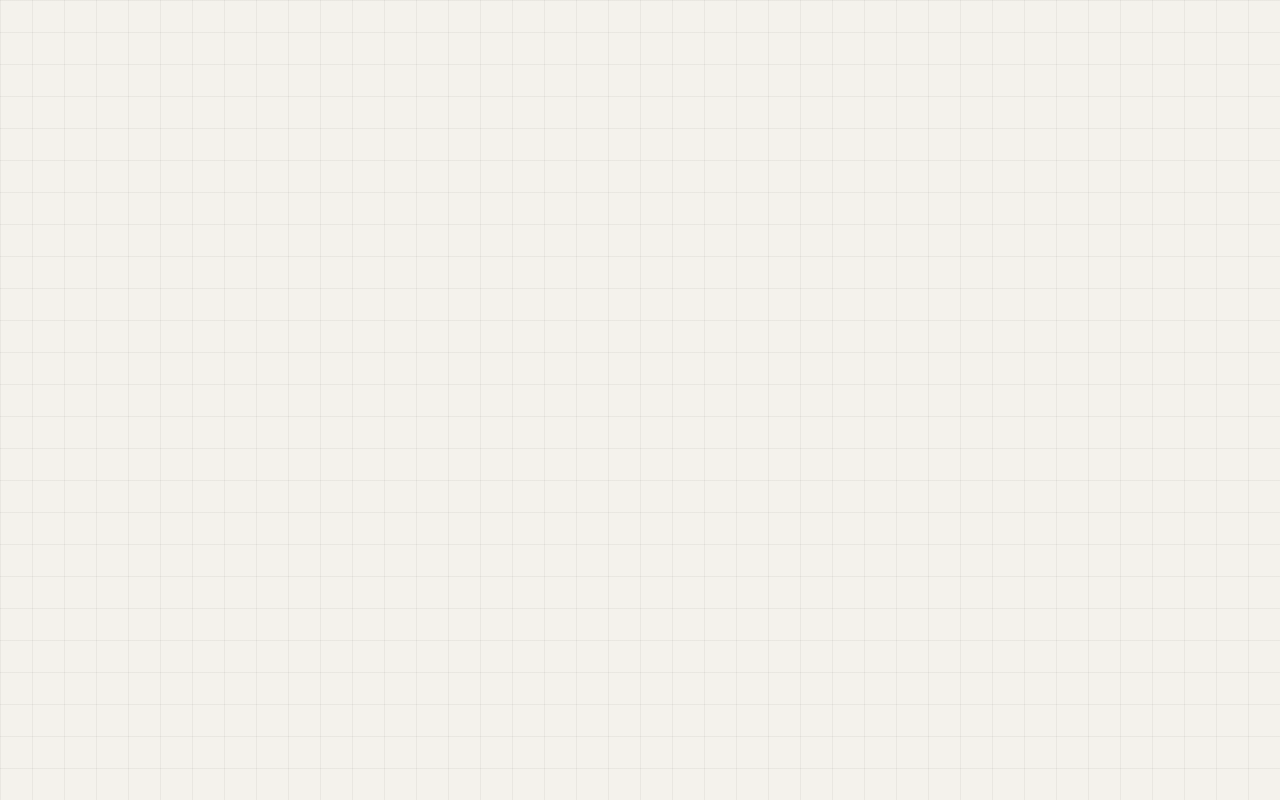
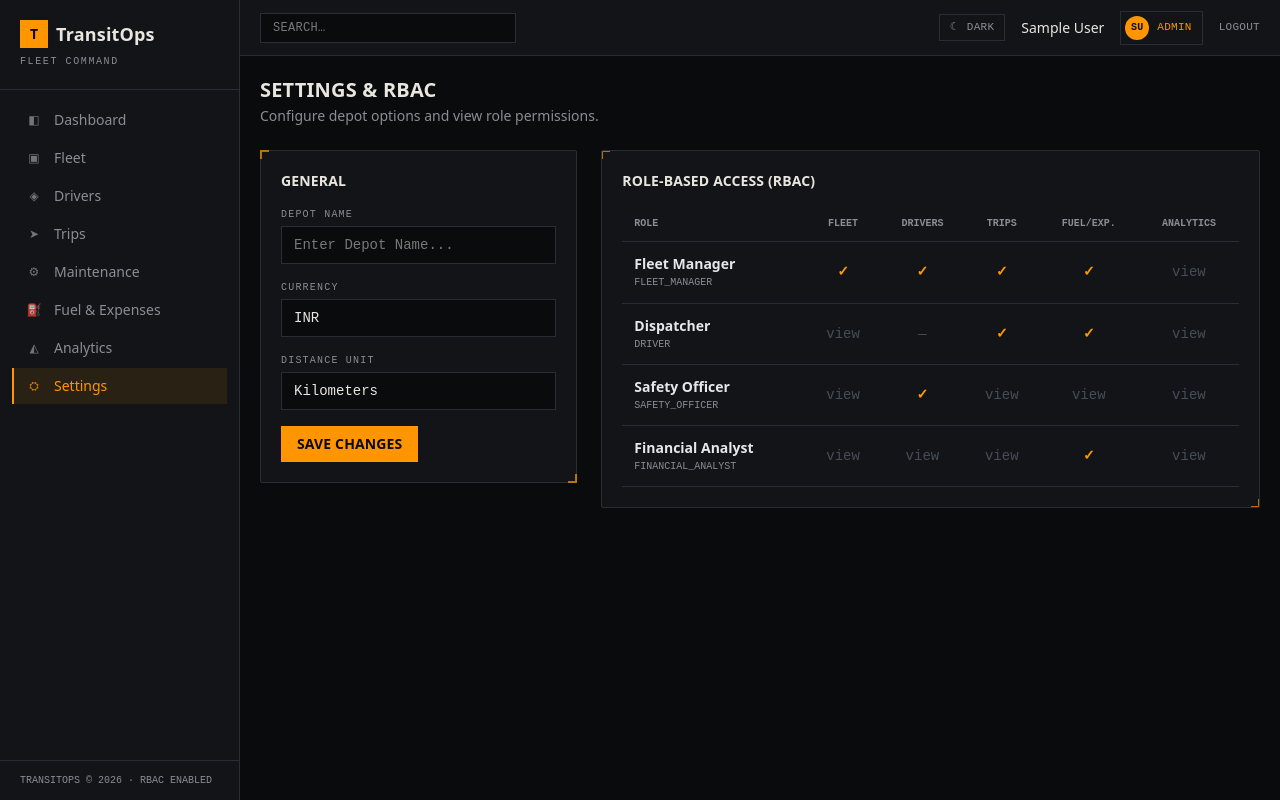
Before and after one commit to hsd2514/RouteHQ, a React app in the folder frontend/: page /settings in a window 1280 px wide. Before the commit this address had no page. Built offline with nearby package versions, Linux system fonts and the light colour scheme; sample sign-in values are in the browser's storage; the HTML template or start-up script is replaced by a standard one.

Commit message:
feat: implement Settings & RBAC page

```diff
--- a/frontend/src/App.jsx
+++ b/frontend/src/App.jsx
@@ -12,6 +12,8 @@ import Reports from "./pages/Reports";
 import Signup from "./pages/Signup";
 import Trips from "./pages/Trips";
 import Vehicles from "./pages/Vehicles";
+import Settings from "./pages/Settings";
+
 
 function AppLayout({ children }) {
   return (
@@ -102,6 +104,16 @@ function App() {
               </ProtectedRoute>
             }
           />
+          <Route
+            path="/settings"
+            element={
+              <ProtectedRoute>
+                <AppLayout>
+                  <Settings />
+                </AppLayout>
+              </ProtectedRoute>
+            }
+          />
           <Route path="/" element={<Navigate to="/dashboard" replace />} />
         </Routes>
       </Router>
--- a/frontend/src/components/layout/Sidebar.jsx
+++ b/frontend/src/components/layout/Sidebar.jsx
@@ -8,6 +8,7 @@ const NAV_ITEMS = [
   { to: "/maintenance", label: "Maintenance", glyph: "⚙" },
   { to: "/fuel-expenses", label: "Fuel & Expenses", glyph: "⛽" },
   { to: "/reports", label: "Analytics", glyph: "◭" },
+  { to: "/settings", label: "Settings", glyph: "⛭" },
 ];
 
 export default function Sidebar() {
--- /dev/null
+++ b/frontend/src/pages/Settings.jsx
@@ -0,0 +1,213 @@
+import { useState } from "react";
+
+const labelCls = "block text-[10px] uppercase tracking-[0.12em] font-mono-hq mb-1";
+const inputCls = "hq-glow w-full px-3 py-2 text-sm border outline-none font-mono-hq";
+const inputStyle = { background: "var(--hq-bg)", borderColor: "var(--hq-border)", color: "var(--hq-text)" };
+
+function SuccessToast({ message, onClose }) {
+  if (!message) return null;
+  return (
+    <div
+      id="settings-success-toast"
+      className="hq-rise flex items-start gap-3 px-4 py-3 text-sm border font-mono-hq rounded text-green-600 dark:text-green-400 border-green-500/30 bg-green-500/10"
+      role="alert"
+    >
+      <span className="mt-0.5 shrink-0">✓</span>
+      <span className="flex-1 break-words">{message}</span>
+      <button onClick={onClose} className="ml-2 shrink-0 hover:opacity-70" aria-label="Dismiss">
+        ✕
+      </button>
+    </div>
+  );
+}
+
+export default function Settings() {
+  const [depotName, setDepotName] = useState(localStorage.getItem("settings_depotName") || "");
+  const [currency, setCurrency] = useState(localStorage.getItem("settings_currency") || "INR");
+  const [distanceUnit, setDistanceUnit] = useState(localStorage.getItem("settings_distanceUnit") || "Kilometers");
+  const [toast, setToast] = useState("");
+
+  const handleSave = (e) => {
+    e.preventDefault();
+    localStorage.setItem("settings_depotName", depotName);
+    localStorage.setItem("settings_currency", currency);
+    localStorage.setItem("settings_distanceUnit", distanceUnit);
+    setToast("Settings successfully saved to local storage!");
+    setTimeout(() => {
+      setToast("");
+    }, 4000);
+  };
+
+  const rbacData = [
+    {
+      roleName: "Fleet Manager",
+      roleKey: "fleet_manager",
+      fleet: "✓",
+      drivers: "✓",
+      trips: "✓",
+      fuelExp: "✓",
+      analytics: "view",
+    },
+    {
+      roleName: "Dispatcher",
+      roleKey: "driver",
+      fleet: "view",
+      drivers: "—",
+      trips: "✓",
+      fuelExp: "✓",
+      analytics: "view",
+    },
+    {
+      roleName: "Safety Officer",
+      roleKey: "safety_officer",
+      fleet: "view",
+      drivers: "✓",
+      trips: "view",
+      fuelExp: "view",
+      analytics: "view",
+    },
+    {
+      roleName: "Financial Analyst",
+      roleKey: "financial_analyst",
+      fleet: "view",
+      drivers: "view",
+      trips: "view",
+      fuelExp: "✓",
+      analytics: "view",
+    },
+  ];
+
+  return (
+    <div className="p-5 space-y-6">
+      {/* Title Bar */}
+      <div>
+        <h1 className="font-display font-bold text-xl uppercase tracking-wider" style={{ color: "var(--hq-text)" }}>
+          Settings & RBAC
+        </h1>
+        <p className="text-sm mt-0.5" style={{ color: "var(--hq-text-dim)" }}>
+          Configure depot options and view role permissions.
+        </p>
+      </div>
+
+      {toast && <SuccessToast message={toast} onClose={() => setToast("")} />}
+
+      <div className="grid grid-cols-1 lg:grid-cols-12 gap-6 items-start">
+        {/* General Settings */}
+        <div className="lg:col-span-4 hq-panel p-5 space-y-4">
+          <h2 className="font-display font-semibold text-sm uppercase tracking-wider" style={{ color: "var(--hq-text)" }}>
+            General
+          </h2>
+          <form onSubmit={handleSave} className="space-y-4">
+            <div>
+              <label className={labelCls} style={{ color: "var(--hq-text-dim)" }}>
+                Depot Name
+              </label>
+              <input
+                type="text"
+                placeholder="Enter Depot Name..."
+                value={depotName}
+                onChange={(e) => setDepotName(e.target.value)}
+                className={inputCls}
+                style={inputStyle}
+              />
+            </div>
+
+            <div>
+              <label className={labelCls} style={{ color: "var(--hq-text-dim)" }}>
+                Currency
+              </label>
+              <input
+                type="text"
+                placeholder="e.g. INR, USD"
+                value={currency}
+                onChange={(e) => setCurrency(e.target.value)}
+                className={inputCls}
+                style={inputStyle}
+              />
+            </div>
+
+            <div>
+              <label className={labelCls} style={{ color: "var(--hq-text-dim)" }}>
+                Distance Unit
+              </label>
+              <input
+                type="text"
+                placeholder="e.g. Kilometers, Miles"
+                value={distanceUnit}
+                onChange={(e) => setDistanceUnit(e.target.value)}
+                className={inputCls}
+                style={inputStyle}
+              />
+            </div>
+
+            <button
+              type="submit"
+              className="px-4 py-2 text-sm font-display font-semibold tracking-wide transition-opacity hover:opacity-90 w-full lg:w-auto"
+              style={{ background: "var(--hq-amber)", color: "#0a0b0d" }}
+            >
+              SAVE CHANGES
+            </button>
+          </form>
+        </div>
+
+        {/* RBAC Section */}
+        <div className="lg:col-span-8 hq-panel p-5 space-y-4 overflow-hidden">
+          <h2 className="font-display font-semibold text-sm uppercase tracking-wider" style={{ color: "var(--hq-text)" }}>
+            Role-Based Access (RBAC)
+          </h2>
+          <div className="overflow-x-auto">
+            <table className="w-full text-sm text-left border-collapse">
+              <thead>
+                <tr className="text-[10px] uppercase font-mono-hq border-b" style={{ color: "var(--hq-text-dim)", borderColor: "var(--hq-border)" }}>
+                  <th className="py-2.5 px-3 font-semibold">Role</th>
+                  <th className="py-2.5 px-3 font-semibold text-center">Fleet</th>
+                  <th className="py-2.5 px-3 font-semibold text-center">Drivers</th>
+                  <th className="py-2.5 px-3 font-semibold text-center">Trips</th>
+                  <th className="py-2.5 px-3 font-semibold text-center">Fuel/Exp.</th>
+                  <th className="py-2.5 px-3 font-semibold text-center">Analytics</th>
+                </tr>
+              </thead>
+              <tbody className="divide-y divide-solid" style={{ divideColor: "var(--hq-border)" }}>
+                {rbacData.map((row) => (
+                  <tr key={row.roleKey} className="hover:bg-gray-100/10 transition-colors" style={{ borderBottom: "1px solid var(--hq-border)" }}>
+                    <td className="py-3 px-3">
+                      <div className="font-semibold text-gray-800 dark:text-gray-200">{row.roleName}</div>
+                      <div className="text-[10px] font-mono-hq uppercase mt-0.5" style={{ color: "var(--hq-text-dim)" }}>
+                        {row.roleKey}
+                      </div>
+                    </td>
+                    <td className="py-3 px-3 text-center font-mono-hq text-sm">
+                      <span className={row.fleet === "✓" ? "text-amber-500 font-bold" : "text-gray-500 opacity-60"}>
+                        {row.fleet}
+                      </span>
+                    </td>
+                    <td className="py-3 px-3 text-center font-mono-hq text-sm">
+                      <span className={row.drivers === "✓" ? "text-amber-500 font-bold" : "text-gray-500 opacity-60"}>
+                        {row.drivers}
+                      </span>
+                    </td>
+                    <td className="py-3 px-3 text-center font-mono-hq text-sm">
+                      <span className={row.trips === "✓" ? "text-amber-500 font-bold" : "text-gray-500 opacity-60"}>
+                        {row.trips}
+                      </span>
+                    </td>
+                    <td className="py-3 px-3 text-center font-mono-hq text-sm">
+                      <span className={row.fuelExp === "✓" ? "text-amber-500 font-bold" : "text-gray-500 opacity-60"}>
+                        {row.fuelExp}
+                      </span>
+                    </td>
+                    <td className="py-3 px-3 text-center font-mono-hq text-sm">
+                      <span className={row.analytics === "✓" ? "text-amber-500 font-bold" : "text-gray-500 opacity-60"}>
+                        {row.analytics}
+                      </span>
+                    </td>
+                  </tr>
+                ))}
+              </tbody>
+            </table>
+          </div>
+        </div>
+      </div>
+    </div>
+  );
+}
```
